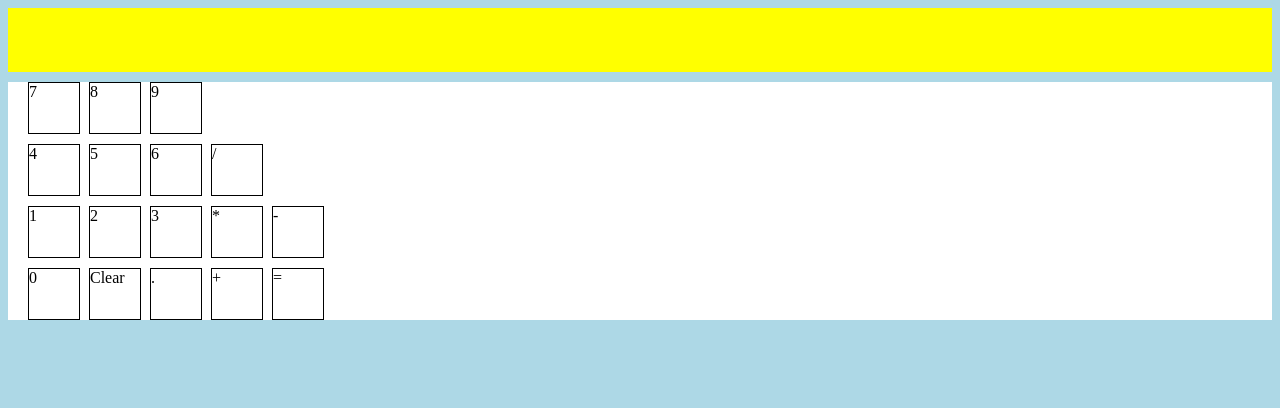
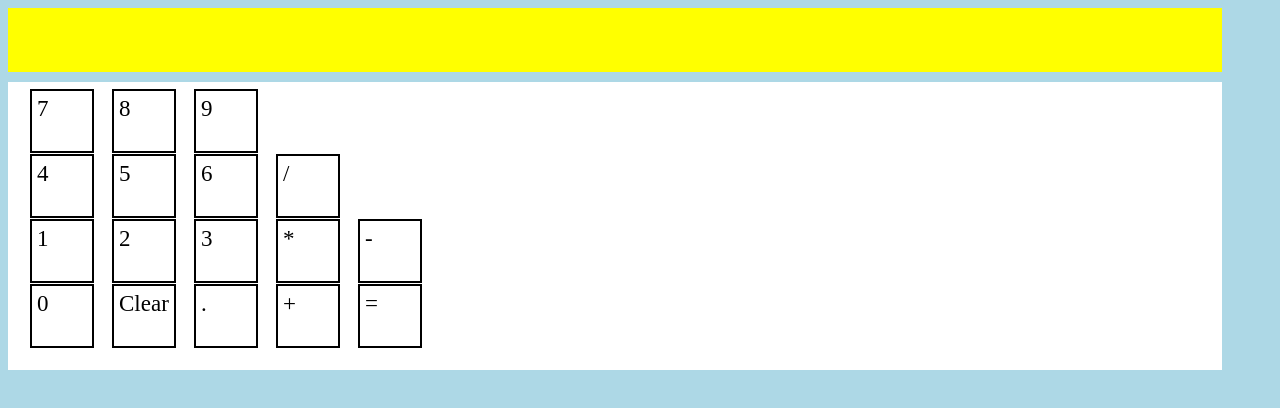
Before and after one commit to ga-chicago/wdi-11-calculator-build-lab, a plain HTML site: page index.html in a window 1280 px wide. Both pictures are taken after a click on the element "Clear". Drawn offline with nearby package versions, Linux system fonts and the light colour scheme.

Commit message:
Clear Working

```diff
--- a/css/style.css
+++ b/css/style.css
@@ -6,24 +6,32 @@ body {
 header {
 	background-color: yellow;
 	height: 8vh;
+	margin-right: 50px;
+
 }
 
 
 section {
 	background-color: white;
+	margin-right: 50px;
+	height: 36vh;
 }
 
 div {
 	margin-left: 15px;
+	height: 55px;
+
 }
 
 
 .row-of-buttons > div {
-	border: 1px solid black;
+	border: 2px solid black;
 	display: inline-block;
 	width: 50px;
 	height: 50px;
-	margin-left: 5px;
+	margin: 7px;
+	padding: 5px;
+	font-size: 23px;
 }
 
 
@@ -31,11 +39,3 @@ div {
 .row-of-buttons {
 	margin-top: 10px;
 }
-
-
-
-/*div {
-	height: 10vh;
-
-}
-*/
--- a/js/app.js
+++ b/js/app.js
@@ -21,14 +21,15 @@ $(".row-of-buttons > div").on("click", (e) => {
 	if(value === "Clear") {
 		console.log("clear")
 		$("header").empty()
+		let firstNumber = null;
+		let secondNumber = null;
+		let operator = null;
+
+
 
 		// clear display
 
 		// remove any stored information from state
-
-
-
-
 
 	}
 
@@ -68,29 +69,6 @@ $(".row-of-buttons > div").on("click", (e) => {
 
 
 
-		// $("header").empty()
-
-
-			// need to clear second number
-
-
-
-
-
-
-
-
-
-
-
-		// remove stored info from state
-
-
-
-
-		// console.log("equals")
-
-
 
 
 	}
@@ -109,17 +87,10 @@ $(".row-of-buttons > div").on("click", (e) => {
 
 
 		// (track)/store operator
-
-
-
-
-
-
+		clearDisplay();
 
 
 		// need to grab second number enterered and store it in secondNumber
-
-
 
 
 	// option 1: number
@@ -133,40 +104,19 @@ $(".row-of-buttons > div").on("click", (e) => {
 
 		}
 
-
-
-
-
-
-
 			$("header").append(value)
 
 	}
 
 
-
-
-
-
-
 })
 
+// moved this into the operator section to get clear
 
 const clearDisplay = () => {
+	let firstNumber = null;
+	let secondNumber = null;
+	weStillNeedToClearOutTheFirstNumber = true;
+	let operator = null;
 	$("header").empty()
 }
-
-
-
-//
-const add = function(a, b) {
-
-	const addition = a + b
-
-	console.log(addition)
-
-	return addition
-
-}
-
-// add(firstNumber)
```
